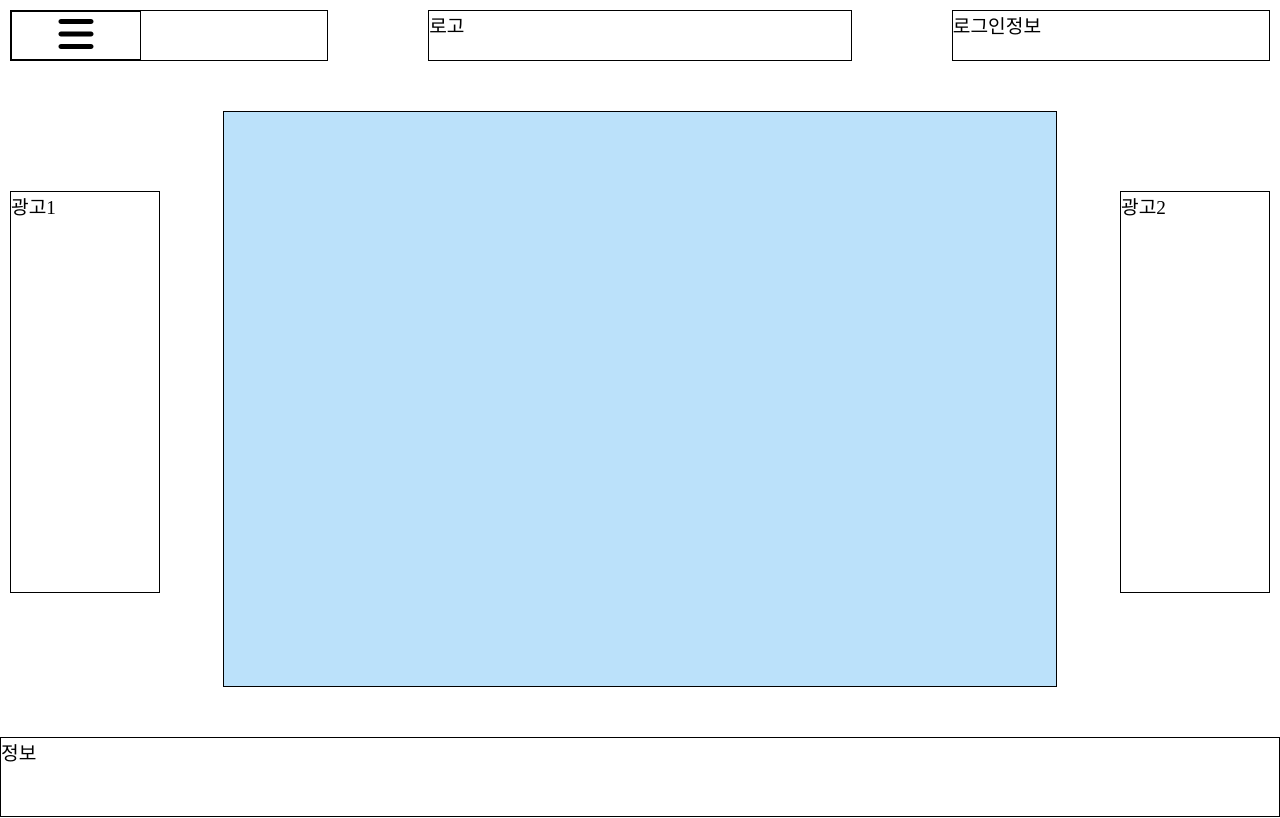
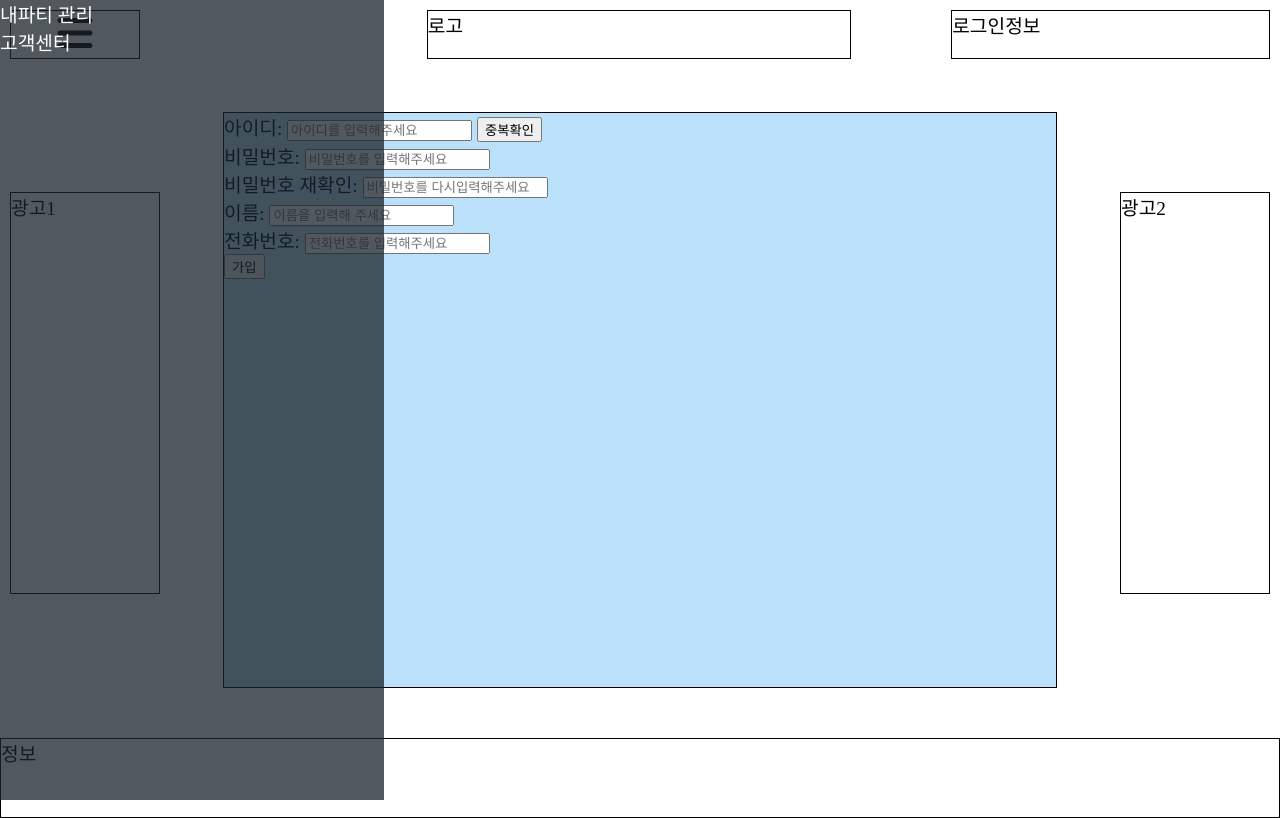
Before and after one commit to Arrogant73/partyPlay-1, a website: page html/registerForm.html in a window 1280 px wide. Both pictures are taken after a click on the element 169 px from the left and 35 px from the top of the page. Drawn offline with Linux system fonts and the light colour scheme.

Commit message:
2023/01/16 12:01

```diff
--- a/html/css/default.css
+++ b/html/css/default.css
@@ -5,15 +5,22 @@ body {
 header {
     display: flex;
     justify-content: space-between;
-    margin: 10px 10px 50px 10px;
+    margin: 0px 10px 53px 10px;
+    padding-top: 10px;
+}
+
+.menubar {
+    flex: 0.3;
 }
 
 .menu {
-    border: 1px solid black;
-    flex: 0.3;
+    position: absolute;
+    width: 30vw;
+    height: 100vh;
+    background-color: #1b262cc2;
 }
 
-.menu div {
+.menubar div {
     width: 10vw;
     font-size: 40px;
     text-align: center;
@@ -79,6 +86,7 @@ main {
 
 
 
+
 footer {
     border: 1px solid black;
     height: 9.7vh;
--- a/html/css/registerForm.css
+++ b/html/css/registerForm.css
@@ -0,0 +1,4 @@
+.menu div a{
+    color: white;
+    text-decoration: none;
+}
--- a/html/registerForm.html
+++ b/html/registerForm.html
@@ -4,6 +4,7 @@
     <meta charset="UTF-8">
     <meta http-equiv="X-UA-Compatible" content="IE=edge">
     <meta name="viewport" content="width=device-width, initial-scale=1.0">
+    <script defer src="/js/app.js"></script>
     <link rel="stylesheet" href="./css/default.css">
     <link rel="stylesheet" href="./css/registerForm.css">
     <link rel="stylesheet" href="./css/fontawesome-free-6.2.1-web/css/all.min.css">
@@ -12,8 +13,17 @@
 </head>
 
 <body>
+    <div class="menu" style="display: none;">
+    <div>
+        <a href="">내파티 관리</a>
+    </div>
+    <div>
+        <a href="">고객센터</a>
+    </div>
+    </div>
+
     <header> <!-- 헤더(로고, 메뉴, 회원정보) -->
-        <div class="menu">
+        <div class="menubar">
             <div><i class="fa-solid fa-bars"></i></div>
         </div>
         <div class="logo">로고</div>
@@ -28,7 +38,37 @@
     </aside>
 
     <main> <!-- 메인 화면(카테고리, 파티칸) -->
+        <div>
 
+        <label>
+            아이디: <input type="text" name="" id="" placeholder="아이디를 입력해주세요">
+        </label>
+
+        <input type="button" name="" id="" value="중복확인">
+        <br>
+
+        <label>
+            비밀번호: <input type="password" name="" id="" placeholder="비밀번호를 입력해주세요">
+        </label>
+        <br>
+
+        <label>
+            비밀번호 재확인: <input type="password" placeholder="비밀번호를 다시입력해주세요">
+        </label>
+        <br>
+
+        <label>
+            이름: <input type="text" name="" id="" placeholder="이름을 입력해 주세요">
+        </label>
+        <br>
+
+        <label>
+            전화번호: <input type="" name="" id="" placeholder="전화번호를 입력해주세요">
+        </label>
+        <br>
+
+        <input type="submit" name="" id="" value="가입">
+        </div>
     </main>
 
     <aside> <!-- 오른쪽 광고 -->
--- /dev/null
+++ b/js/app.js
@@ -0,0 +1,9 @@
+const menuBtn = document.querySelector(".menubar");
+const modal = document.querySelector(".menu");
+menuBtn.addEventListener("click", () => {
+    modal.style.display = "block";
+})
+
+modal.addEventListener("click", () => {
+    modal.style.display = "none";
+})
--- /dev/null
+++ b/package.json
@@ -0,0 +1,5 @@
+{
+  "dependencies": {
+    "mysql": "^2.18.1"
+  }
+}
```
Also changed, not shown: html/createPartyForm.html (+3 -1 lines), html/mainForm.html (+0 -1 lines), 1 other file.
